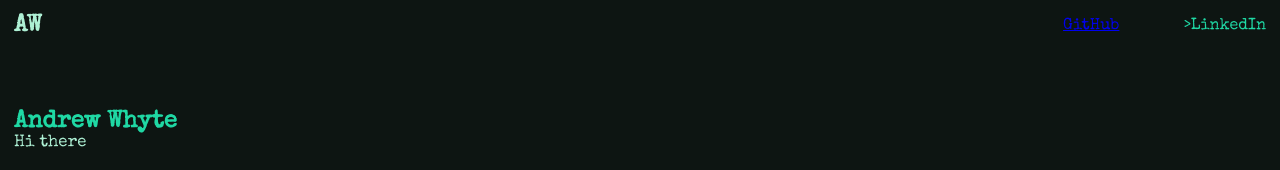
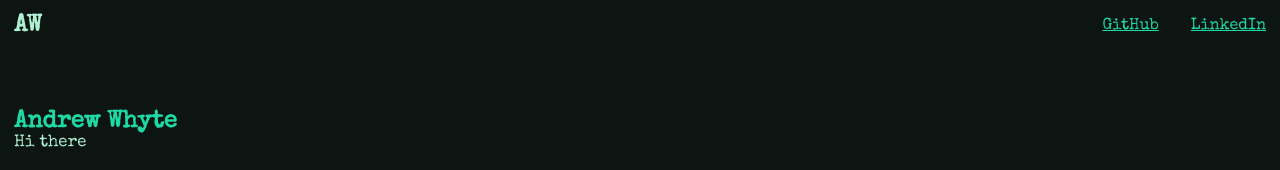
Before and after one commit to AndrewWhyte316/Portfolio, a plain HTML site: page index.html in a window 1280 px wide. Shown: the top 170 px of the page. Drawn offline with nearby package versions, Linux system fonts and the light colour scheme.

Commit message:
Style and page update

```diff
--- a/index.html
+++ b/index.html
@@ -21,8 +21,8 @@
     <header>
         <h2>AW</h2>
         <nav>
-            <a href="github" target="_blank">GitHub</a>
-            <a href="linkedIn" target="_blank"></a>>LinkedIn</a>
+            <a href="https://github.com/AndrewWhyte316" target="_blank">GitHub</a>
+            <a href="https://www.linkedin.com/in/andrewbdwhyte" target="_blank">LinkedIn</a>
         </nav>
     </header>
 
--- a/styles.css
+++ b/styles.css
@@ -51,6 +51,7 @@ nav {
 }
 
 nav a {
+    color: var(--secondary-color);
     cursor: pointer;
 }
 
```
